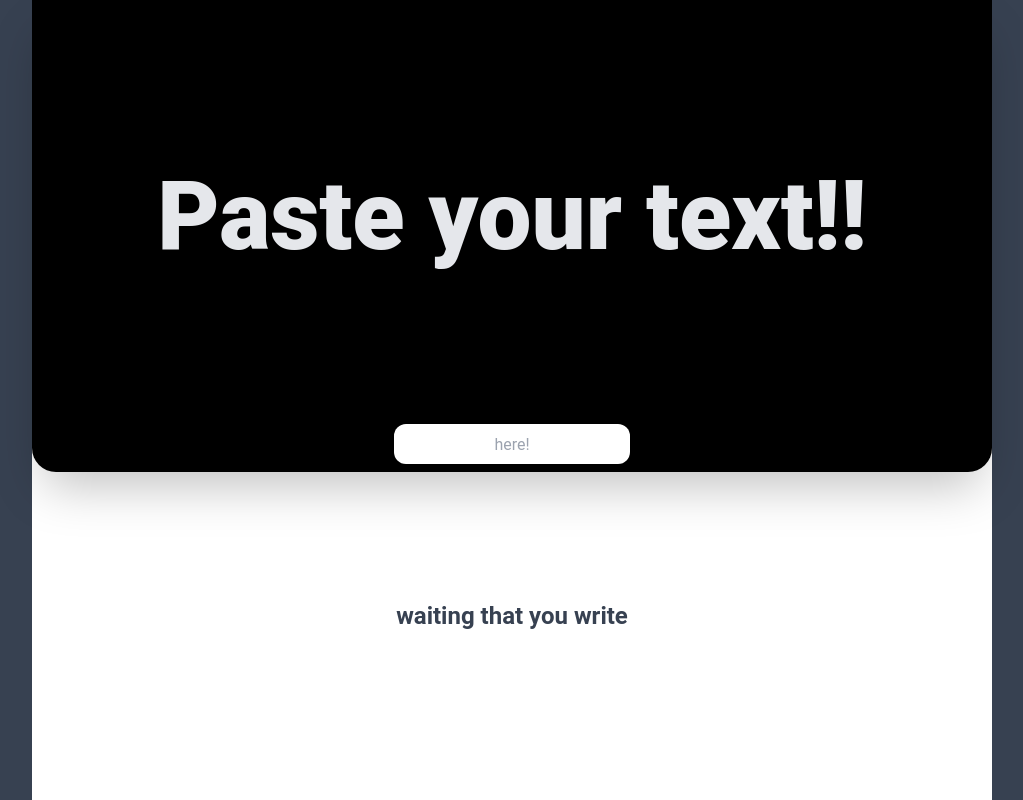
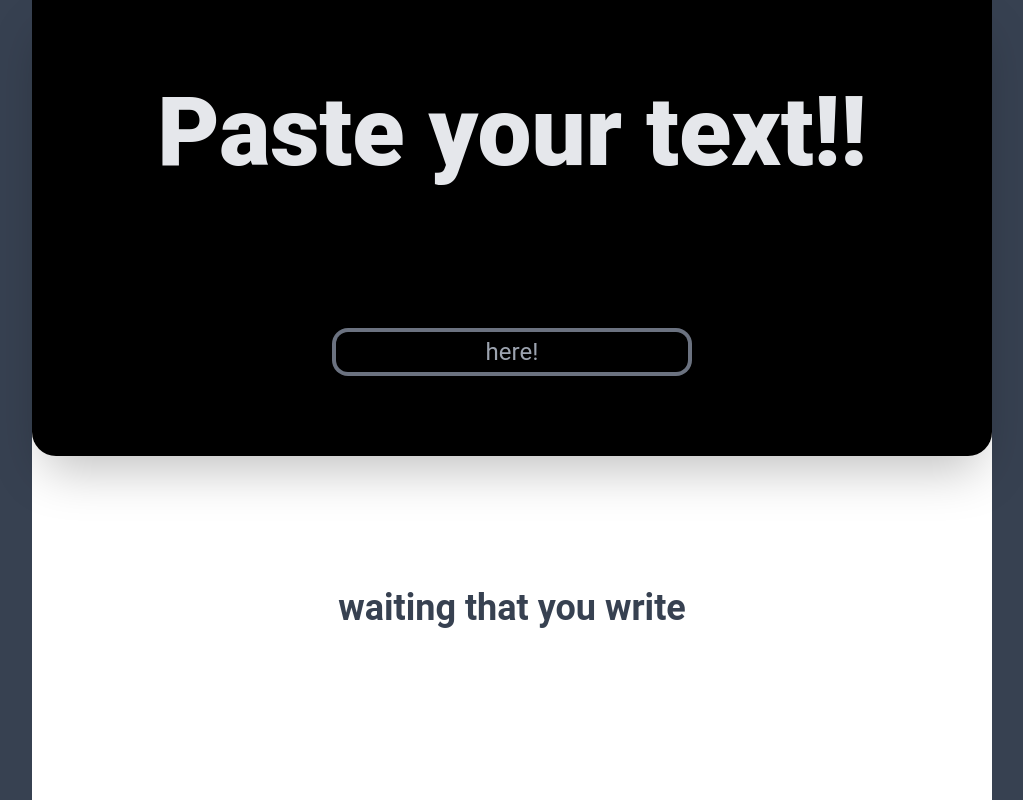
Before and after one commit to 3FE3LE/decrypto, a Next.js app: page / in a window 1280 px wide. Shown: the whole page, without its empty margins (128-1151 px from the left). Built offline with nearby package versions, Linux system fonts and the light colour scheme.

Commit message:
finished

```diff
--- a/pages/index.jsx
+++ b/pages/index.jsx
@@ -6,6 +6,7 @@ import { useState } from 'react'
 export default function Home() {
 
   const [text, setText] = useState("waiting that you write")
+  const [titleText, setTitleText] = useState("Paste your text!!")
 
   const letters = ["a","b","c","d","e","f","g","h","i","j","k","l","m","n","ñ","o","p","q","r","s","t","u","v","w","x","y","z"," "];
   const chars   = ["@",";","'","$","3","_","&","-","8","+","(",")","?","!","/","9","0","1","4","#","5","7",":","2","*","6",'"'," "]
@@ -19,6 +20,7 @@ export default function Home() {
   const translate = (text) => {
     let newString=''
     if(text !== ""){
+      setTitleText("Copy your text!!")
       for (let i = 0; i < text.length; i++) {
         const char = text.charAt(i);
         let newChar = char.toLowerCase();
@@ -29,6 +31,8 @@ export default function Home() {
           newString += (newChar == char? letters[i] :"")
         });
       }
+    }else{
+      setTitleText("Paste your text!!")
     }
     return newString;
   }
@@ -45,12 +49,12 @@ export default function Home() {
         <link rel="icon" href="/favicon.ico" />
       </Head>
       <main className="w-full h-screen bg-gray-700 flex flex-wrap justify-center ">
-        <div className="p-2  w-full  xl:w-3/4 bg-black flex flex-wrap justify-center items-end rounded-b-3xl display-flex shadow-2xl z-10">
-          <h1 className="text-8xl w-full text-gray-200 font-black text-center" >Paste your text!!</h1>
+        <div className="p-2  w-full  xl:w-3/4 bg-black flex flex-wrap justify-center items-center rounded-b-3xl display-flex shadow-2xl z-10">
+          <p className="text-8xl w-full text-gray-200 font-black text-center" >{titleText}</p>
           <input
             onChange={() => handleChange(event)}
             placeholder="here!"
-            className="rounded-xl shadow-sm  p-2 h-10 text-center "
+            className="rounded-xl shadow-sm sm:text-2xl p-2 h-10 text-center text-white bg-black ring-4 ring-gray-500 "
           />
         </div>
         <div
@@ -61,7 +65,7 @@ export default function Home() {
             onClick={()=>{ctc()}}
           >
           <p
-            className="text-2xl text-center text-gray-700 font-bold"
+            className="text-2xl sm:text-4xl p-3 rounded-xl hover:shadow-xl  text-center text-gray-700 font-bold"
           >
             {text}
           </p>
```
